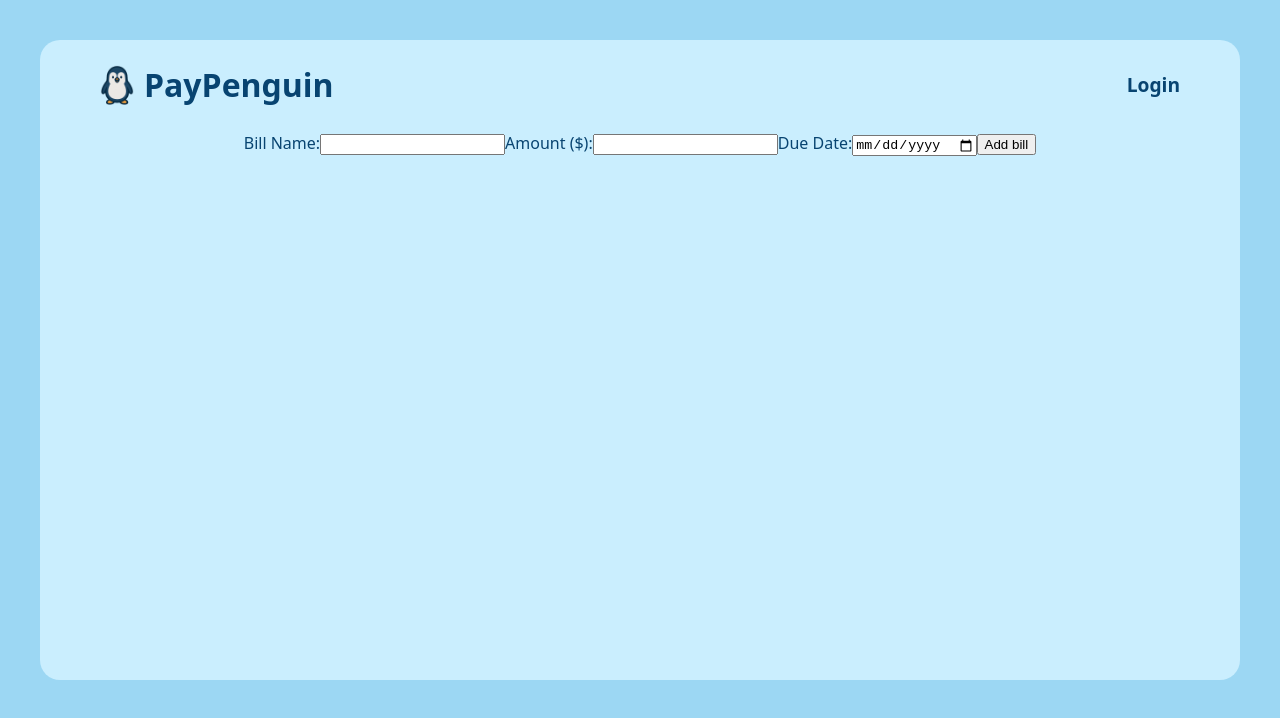
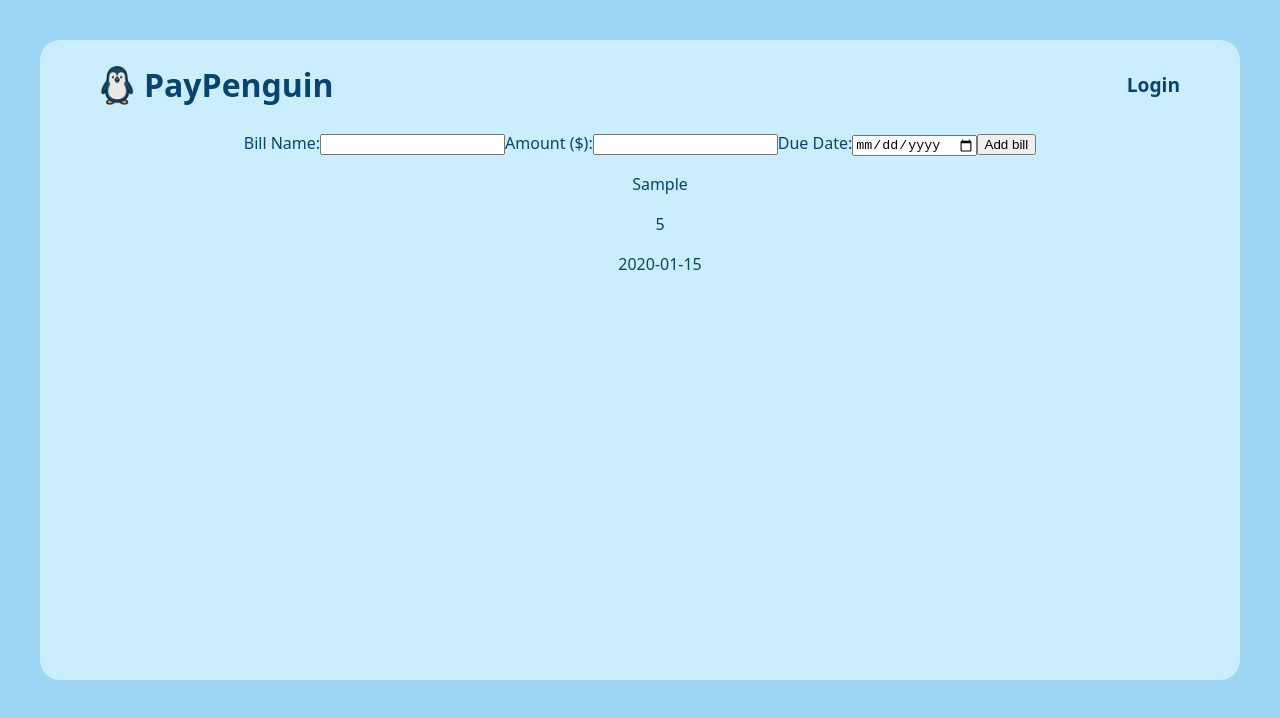
Before and after one commit to williamandrews2/PayPenguin, a React (Vite) app: page / in a window 1280 px wide. Both pictures are taken after typing "Sample", "5", "2020-01-15" into the empty fields and a click on the button "Add bill". Shown: the top 718 px of the page. Built offline with nearby package versions, Linux system fonts and the light colour scheme.

Commit message:
Created BillItem and BillList components.

```diff
--- a/src/App.jsx
+++ b/src/App.jsx
@@ -2,6 +2,7 @@ import { useState } from "react";
 import Header from "./components/Header";
 import { BillForm } from "./components/BillForm";
 import "./styles/App.css";
+import { BillList } from "./components/BillList";
 
 function App() {
   const [bills, setBills] = useState([]);
@@ -14,6 +15,7 @@ function App() {
       <div className="app-container">
         <Header />
         <BillForm onAdd={addBill} />
+        <BillList bills={bills} />
       </div>
     </>
   );
--- /dev/null
+++ b/src/components/BillItem.jsx
@@ -0,0 +1,9 @@
+export function BillItem({ bill }) {
+  return (
+    <li className="bill-item">
+      <p>{bill.name}</p>
+      <p>{bill.amount}</p>
+      <p>{bill.dueDate}</p>
+    </li>
+  );
+}
--- /dev/null
+++ b/src/components/BillList.jsx
@@ -0,0 +1,11 @@
+import { BillItem } from "./BillItem";
+
+export function BillList({ bills }) {
+  return (
+    <ul>
+      {bills.map((bill) => (
+        <BillItem key={bill.id} bill={bill} />
+      ))}
+    </ul>
+  );
+}
```
